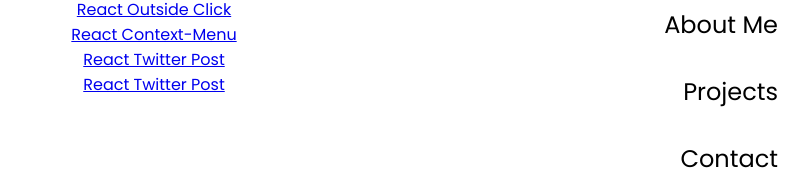
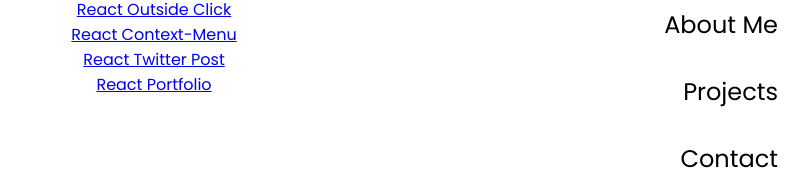
Before and after one commit to NikkiDev/eAcademy-portfolio, a React (Create React App) app: page /projects in a window 1280 px wide. Shown: the part 396-566 px from the top of the page, without its empty margins (486-1280 px from the left). Built offline with nearby package versions, Linux system fonts and the light colour scheme.

Commit message:
refactored projects page

```diff
--- a/src/components/Projects.jsx
+++ b/src/components/Projects.jsx
@@ -1,22 +1,36 @@
 import React from 'react'
 import Project from './Project'
 const Projects = () => {
-  const todoUrl = 'https://github.com/NikkiDev/eAcademy-react-todo'
-  const outsideUrl =
-    'https://github.com/NikkiDev/eAcademy-popup-with-handling-outside-click'
-  const contextUrl = 'https://github.com/NikkiDev/eAcademy-context-menu'
-  const twitterUrl =
-    'https://github.com/NikkiDev/eAcademy-imitated-twitter-posts'
-  const profileUrl = 'https://github.com/NikkiDev/eAcademy-portfolio'
+  const projects = [
+    {
+      name: 'React To-Do',
+      url: 'https://github.com/NikkiDev/eAcademy-react-todo',
+    },
+    {
+      name: 'React Outside Click',
+      url:
+        'https://github.com/NikkiDev/eAcademy-popup-with-handling-outside-click',
+    },
+    {
+      name: 'React Context-Menu',
+      url: 'https://github.com/NikkiDev/eAcademy-context-menu',
+    },
+    {
+      name: 'React Twitter Post',
+      url: 'https://github.com/NikkiDev/eAcademy-imitated-twitter-posts',
+    },
+    {
+      name: 'React Portfolio',
+      url: 'https://github.com/NikkiDev/eAcademy-portfolio',
+    },
+  ]
 
   return (
     <div className='projects'>
       <h1>projects done</h1>
-      <Project url={todoUrl} name={'React To-Do'} />
-      <Project url={outsideUrl} name={'React Outside Click'} />
-      <Project url={contextUrl} name={'React Context-Menu'} />
-      <Project url={twitterUrl} name={'React Twitter Post'} />
-      <Project url={profileUrl} name={'React Twitter Post'} />
+      {projects.map((project) => {
+        return <Project url={project.url} name={project.name} />
+      })}
     </div>
   )
 }
```
